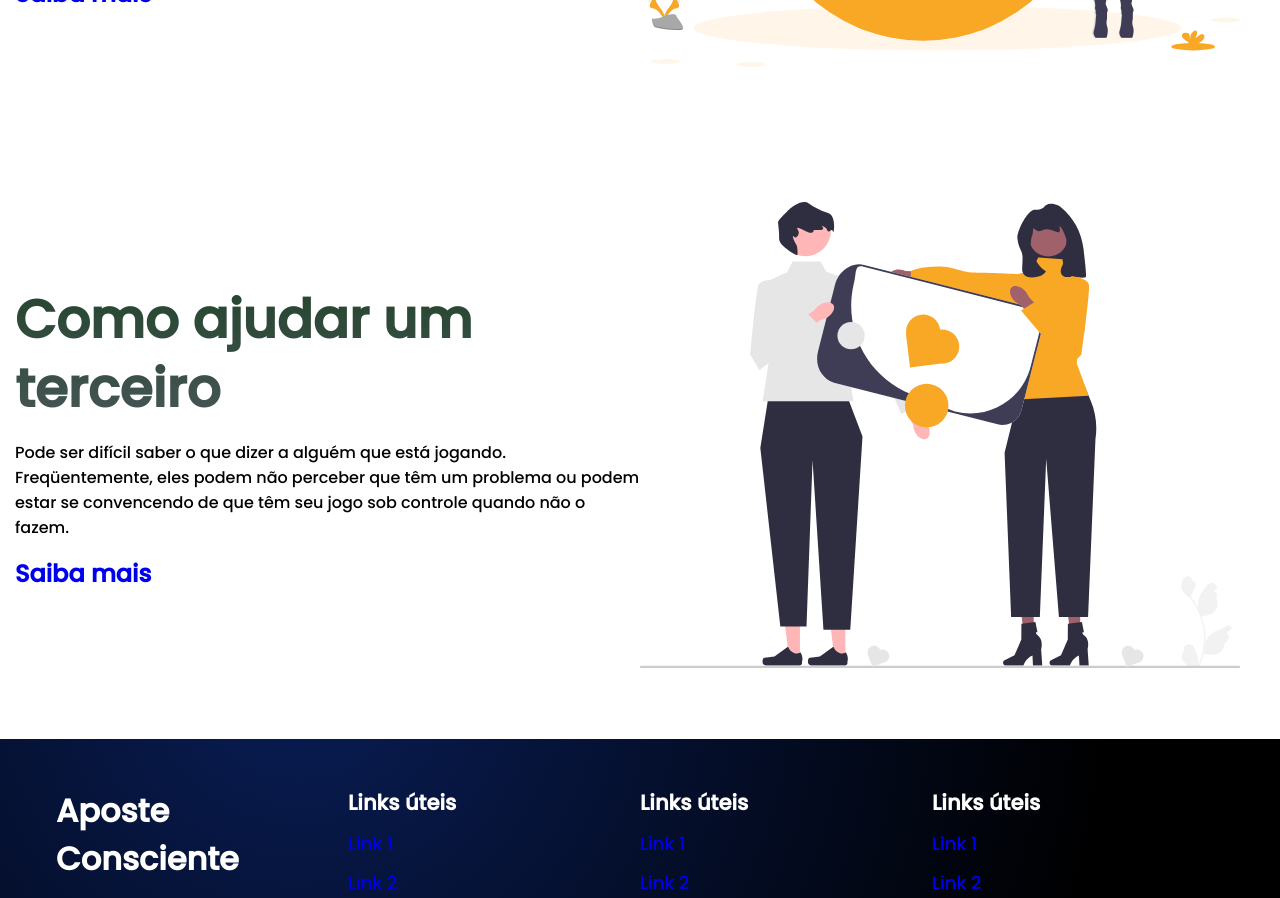
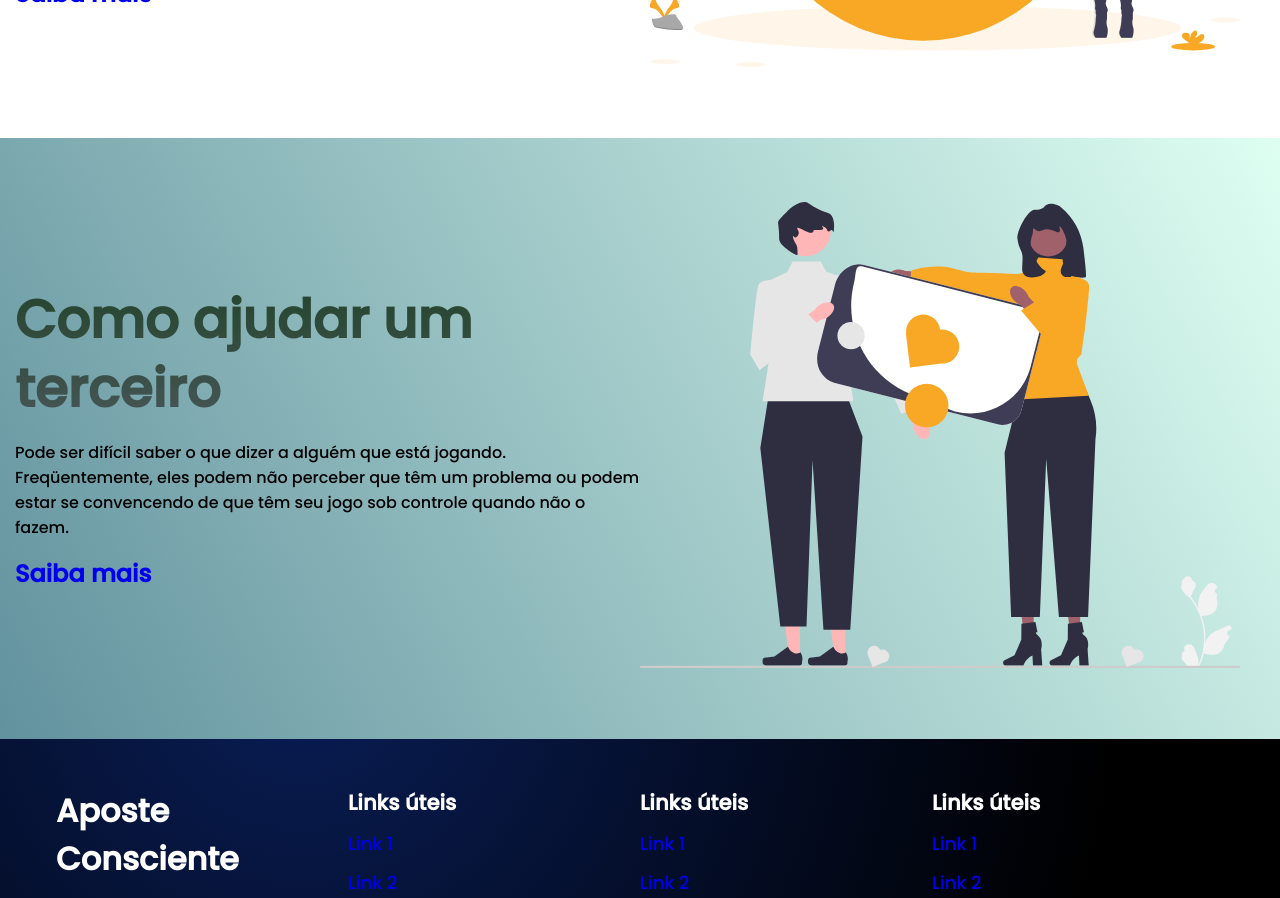
Before and after one commit to RafaelSoares12/AposteConsciente, a React (Vite) app: page / in a window 1280 px wide. Shown: the part 1240-2138 px from the top of the page. Built offline with nearby package versions, Linux system fonts and the light colour scheme.

Commit message:
alteração do css global

```diff
--- a/src/index.css
+++ b/src/index.css
@@ -7,3 +7,8 @@
   list-style: none;
   text-decoration: none;
 }
+.section-2{
+  background-color: #FBAB7E;
+background-image: linear-gradient(62deg, #62929e 0%, #defff2 100%);
+
+}
```
